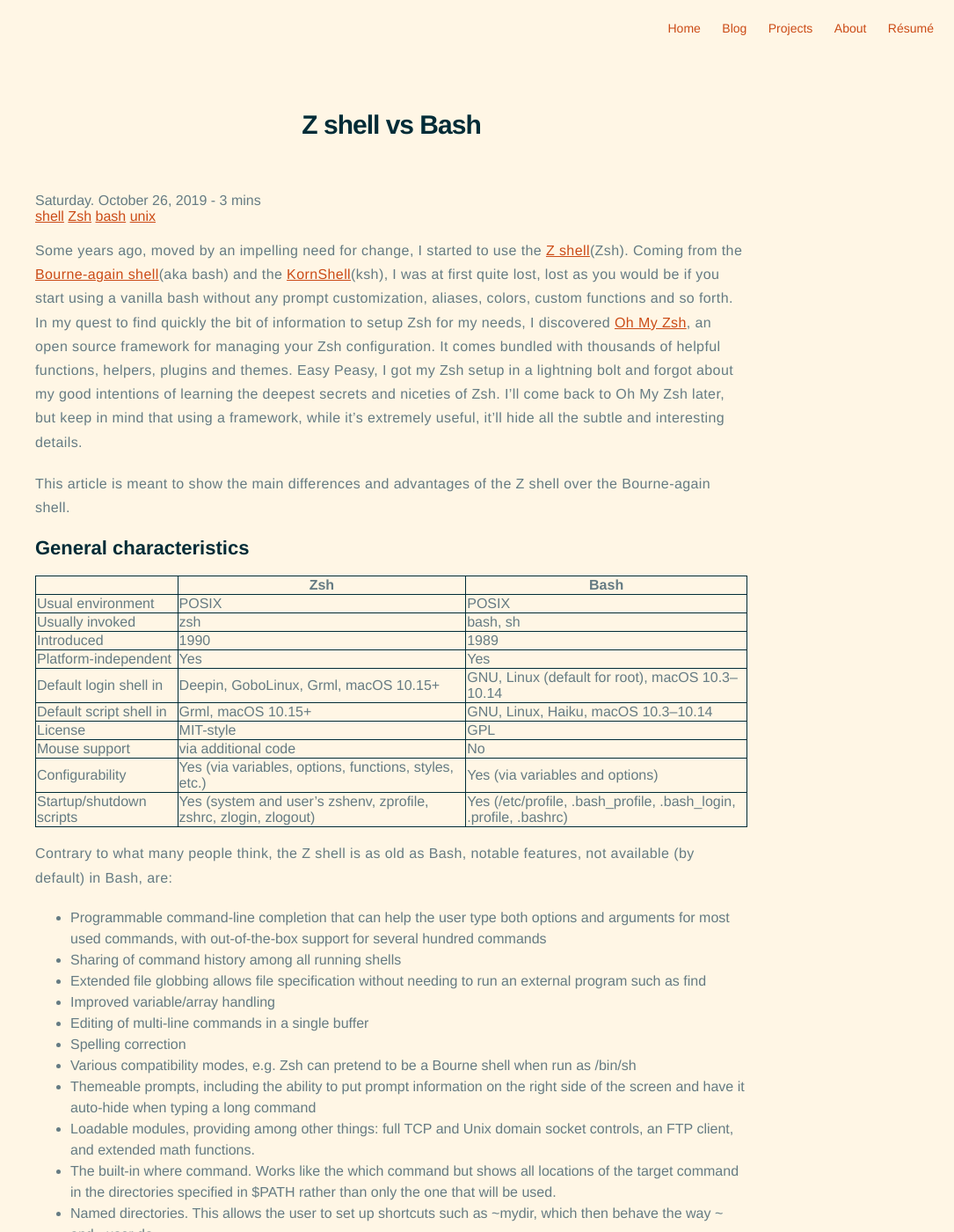
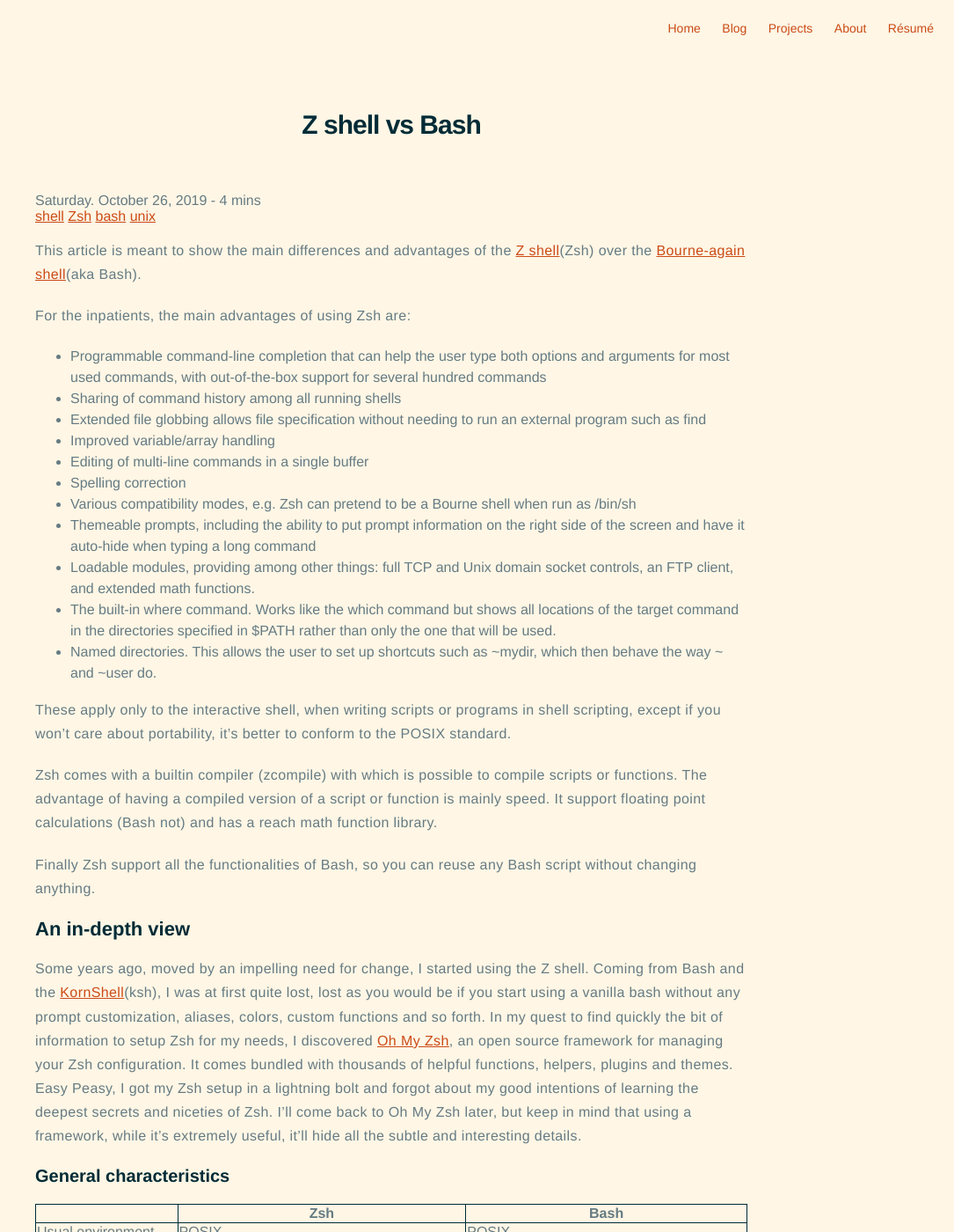
Before and after one commit to antenore/antenore.simbiosi.org, a Jekyll site: the page built from _posts/2019-10-26-zsh-vs-bash.markdown, in a window 1280 px wide and 1400 px high. Shown: the whole window at 88% size, without its empty margins (195-1280 px from the left). Built offline with Jekyll 4.4.1, drawn with Linux system fonts in a browser that asks for light colours; a script that is not in the unit is left out; some of the changed text lies outside the part shown.

Commit message:
z shell vs bash

```diff
--- a/_posts/2019-10-26-zsh-vs-bash.markdown
+++ b/_posts/2019-10-26-zsh-vs-bash.markdown
@@ -13,11 +13,33 @@
   - unix
 ---
 
-Some years ago, moved by an impelling need for change, I started to use the [Z shell](en.wikipedia.org/wiki/Z_shell)(Zsh). Coming from the [Bourne-again shell](https://en.wikipedia.org/wiki/Bash_(Unix_shell))(aka bash) and the [KornShell](https://en.wikipedia.org/wiki/KornShell)(ksh), I was at first quite lost, lost as you would be if you start using a vanilla bash without any prompt customization, aliases, colors, custom functions and so forth. In my quest to find quickly the bit of information to setup Zsh for my needs, I discovered [Oh My Zsh](https://ohmyz.sh/), an open source framework for managing your Zsh configuration. It comes bundled with thousands of helpful functions, helpers, plugins and themes. Easy Peasy, I got my Zsh setup in a lightning bolt and forgot about my good intentions of learning the deepest secrets and niceties of Zsh. I'll come back to Oh My Zsh later, but keep in mind that using a framework, while it's extremely useful, it'll hide all the subtle and interesting details.
+This article is meant to show the main differences and advantages of the [Z shell](en.wikipedia.org/wiki/Z_shell)(Zsh) over the [Bourne-again shell](https://en.wikipedia.org/wiki/Bash_(Unix_shell))(aka Bash).
 
-This article is meant to show the main differences and advantages of the Z shell over the Bourne-again shell.
+For the inpatients, the main advantages of using Zsh are:
 
-## General characteristics
+- Programmable command-line completion that can help the user type both options and arguments for most used commands, with out-of-the-box support for several hundred commands
+- Sharing of command history among all running shells
+- Extended file globbing allows file specification without needing to run an external program such as find
+- Improved variable/array handling
+- Editing of multi-line commands in a single buffer
+- Spelling correction
+- Various compatibility modes, e.g. Zsh can pretend to be a Bourne shell when run as /bin/sh
+- Themeable prompts, including the ability to put prompt information on the right side of the screen and have it auto-hide when typing a long command
+- Loadable modules, providing among other things: full TCP and Unix domain socket controls, an FTP client, and extended math functions.
+- The built-in where command. Works like the which command but shows all locations of the target command in the directories specified in $PATH rather than only the one that will be used.
+- Named directories. This allows the user to set up shortcuts such as ~mydir, which then behave the way ~ and ~user do.
+
+These apply only to the interactive shell, when writing scripts or programs in shell scripting, except if you won't care about portability, it's better to conform to the POSIX standard.
+
+Zsh comes with a builtin compiler (zcompile) with which is possible to compile scripts or functions. The advantage of having a compiled version of a script or function is mainly speed. It support floating point calculations (Bash not) and has a reach math function library.
+
+Finally Zsh support all the functionalities of Bash, so you can reuse any Bash script without changing anything.
+
+## An in-depth view
+
+Some years ago, moved by an impelling need for change, I started using the Z shell. Coming from Bash and the [KornShell](https://en.wikipedia.org/wiki/KornShell)(ksh), I was at first quite lost, lost as you would be if you start using a vanilla bash without any prompt customization, aliases, colors, custom functions and so forth. In my quest to find quickly the bit of information to setup Zsh for my needs, I discovered [Oh My Zsh](https://ohmyz.sh/), an open source framework for managing your Zsh configuration. It comes bundled with thousands of helpful functions, helpers, plugins and themes. Easy Peasy, I got my Zsh setup in a lightning bolt and forgot about my good intentions of learning the deepest secrets and niceties of Zsh. I'll come back to Oh My Zsh later, but keep in mind that using a framework, while it's extremely useful, it'll hide all the subtle and interesting details.
+
+### General characteristics
 
 |                          | Zsh                                                              | Bash                                                              |
 | ------------------------ | ---                                                              | ----                                                              |
@@ -32,24 +54,9 @@
 | Configurability          | Yes (via variables, options, functions, styles, etc.)            | Yes (via variables and options)                                   |
 | Startup/shutdown scripts | Yes (system and user's zshenv, zprofile, zshrc, zlogin, zlogout) | Yes (/etc/profile, .bash_profile, .bash_login, .profile, .bashrc) |
 
-Contrary to what many people think, the Z shell is as old as Bash, notable features, not available (by default) in Bash, are:
+As highlighted in the above table, with an additional plugin, Zsh has mouse support for basic actions, like text selection, copy and pasting. Functionality that usually is provided by the terminal itself.
 
-- Programmable command-line completion that can help the user type both options and arguments for most used commands, with out-of-the-box support for several hundred commands
-- Sharing of command history among all running shells
-- Extended file globbing allows file specification without needing to run an external program such as find
-- Improved variable/array handling
-- Editing of multi-line commands in a single buffer
-- Spelling correction
-- Various compatibility modes, e.g. Zsh can pretend to be a Bourne shell when run as /bin/sh
-- Themeable prompts, including the ability to put prompt information on the right side of the screen and have it auto-hide when typing a long command
-- Loadable modules, providing among other things: full TCP and Unix domain socket controls, an FTP client, and extended math functions.
-- The built-in where command. Works like the which command but shows all locations of the target command in the directories specified in $PATH rather than only the one that will be used.
-- Named directories. This allows the user to set up shortcuts such as ~mydir, which then behave the way ~ and ~user do.
-
-As highlighted in the below table, with an additional plugin, Zsh has mouse support for basic actions, like text selection, copy and pasting. Functionality that usually is provided by the terminal itself.
-
-## Interactive features
-
+### Interactive features
 
 |                                              | Zsh                                  | Bash         |
 | ------------------------                     | ---                                  | ----         |
@@ -70,8 +77,12 @@
 | Menu/options prompt                          | Yes                                  | Yes          |
 | Context sensitive help                       | Yes                                  | No           |
 
-In the following terminal recording (made with [termtosvg](https://nbedos.github.io/termtosvg/) you can see some of the main advantages of the Zsh completions and auto-corrections functionalities.
+In the following terminal recording (made with [termtosvg](https://nbedos.github.io/termtosvg/)) you can see some of the main advantages of the Zsh completions and auto-corrections functionalities.
 
 ![](/assets/images/zsh-auto-suggestion.svg)
 
-While with additional plugins and scripts you can obtain almost the same functionalities with bash, Zsh provides these out of the box.
+While with additional plugins and scripts you can obtain almost the same functionalities with bash, Zsh provides these out-of-the-box.
+
+## Disclaimer
+
+Some of the content has been taken form [Wikipedia](https://en.wikipedia.org).
```
